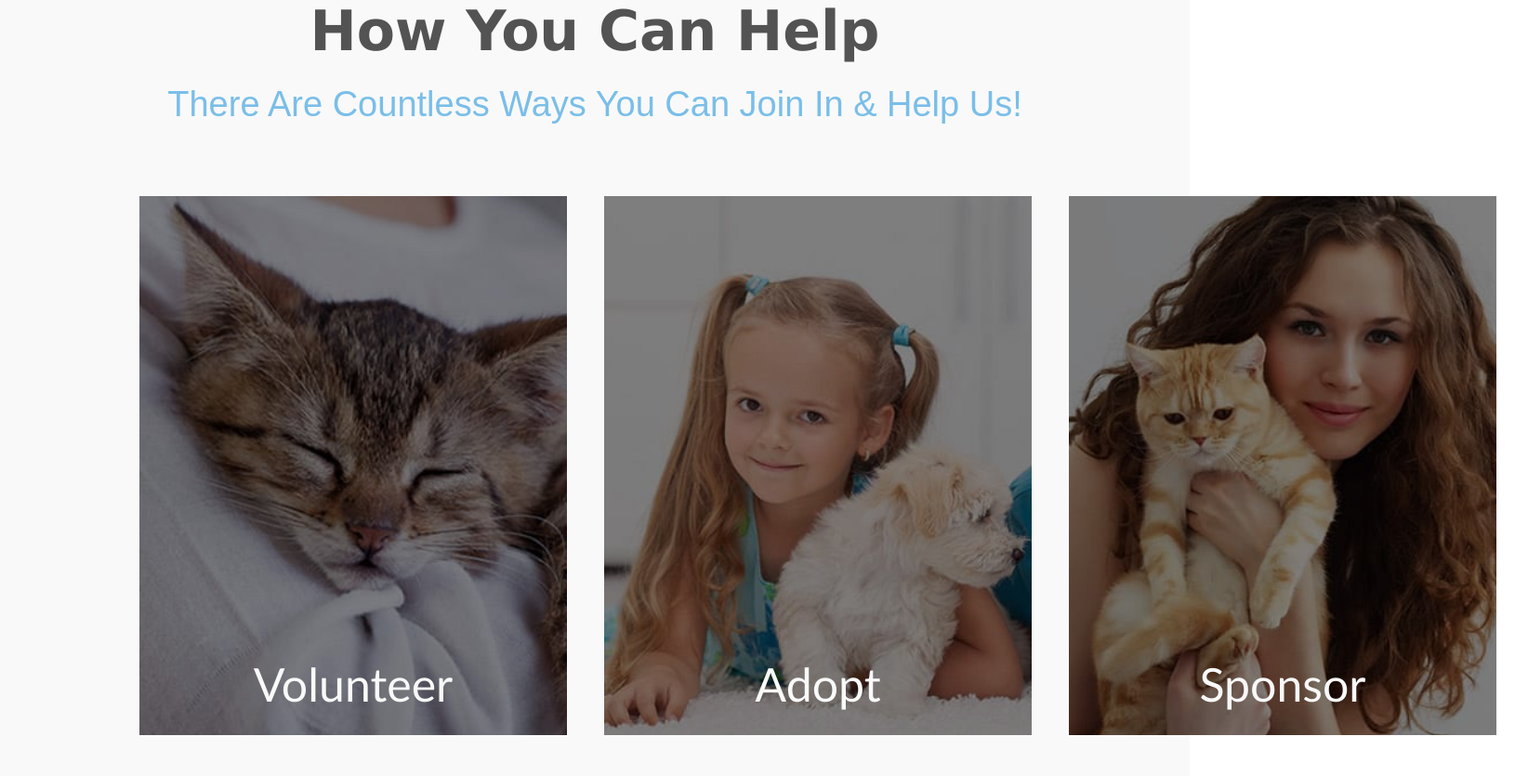
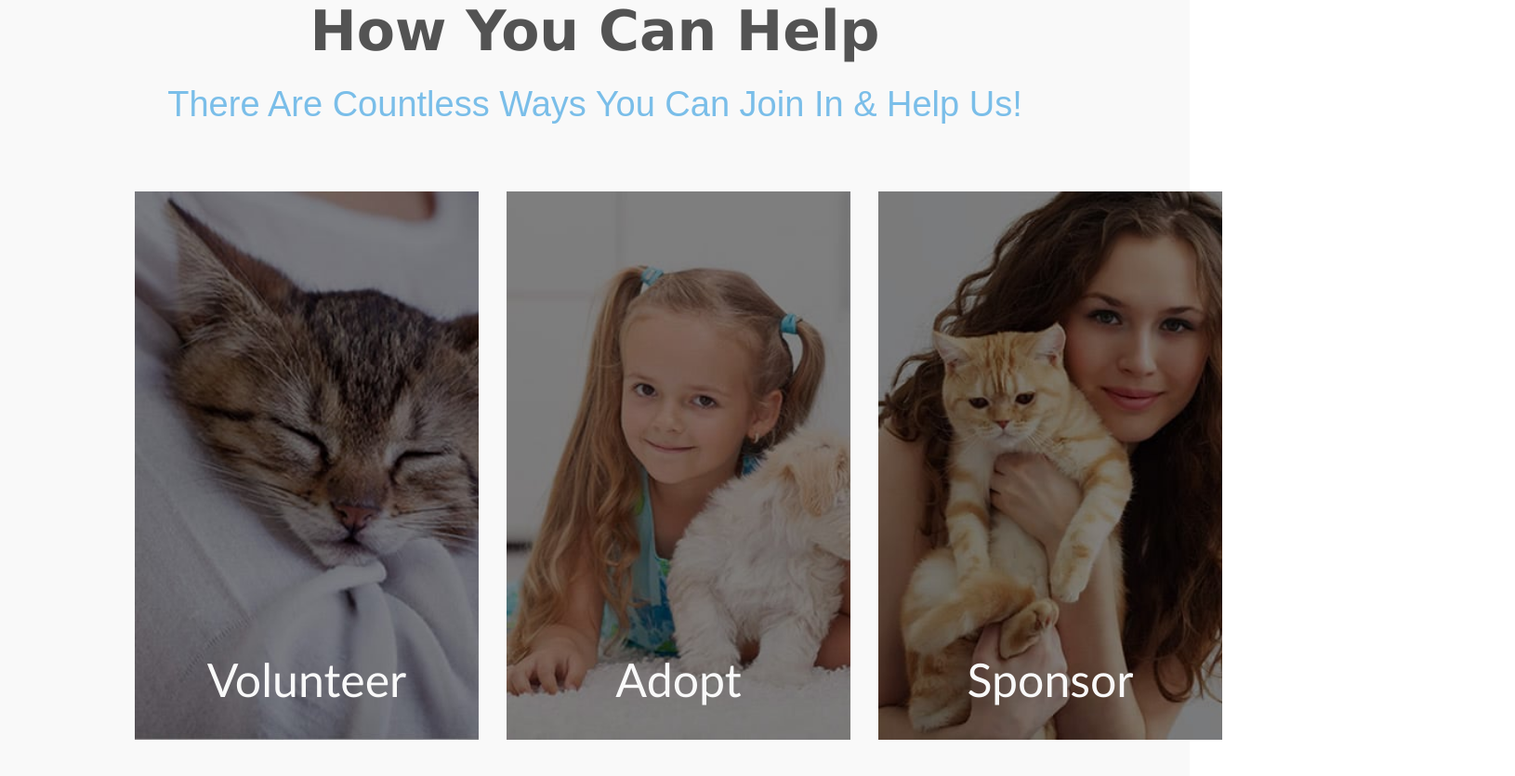
Before and after one commit to KCOxO/KCOxO.github.io, a plain HTML site: page 2023-05-24-HW/Anilove.html in a window 1280 px wide. Shown: the part 2293-3128 px from the top of the page at 93% size, 1630 px wide, since content can reach past the window. Drawn offline with Linux system fonts and the light colour scheme.

Commit message:
2023-05-24-HW

```diff
--- a/2023-05-24-HW/Anilove.html
+++ b/2023-05-24-HW/Anilove.html
@@ -245,7 +245,7 @@
             margin:30px;
        }
        .textonphotos{
-            width: 1500px;
+            width: 1200px;
             height: 620px;
             margin:auto;
             padding-top: 30px;
@@ -253,8 +253,8 @@
             justify-content: center;
        }
        .photo{
-            width: 460px;
-            margin: 20px;
+            width: 370px;
+            margin: 15px;
             text-align: center;
             padding-top: 500px;
        }
```
